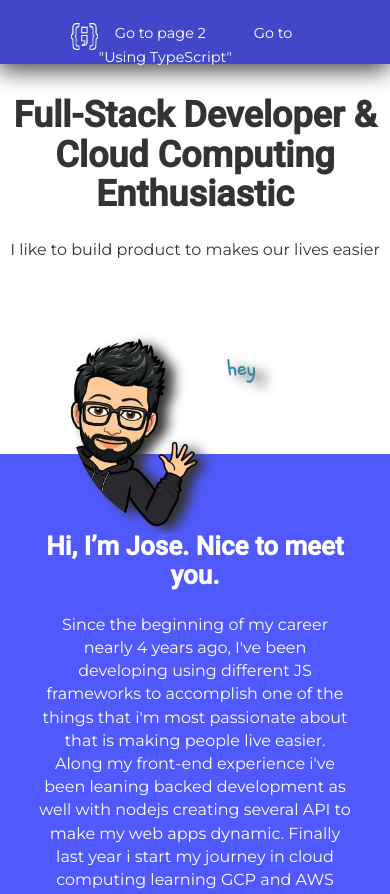
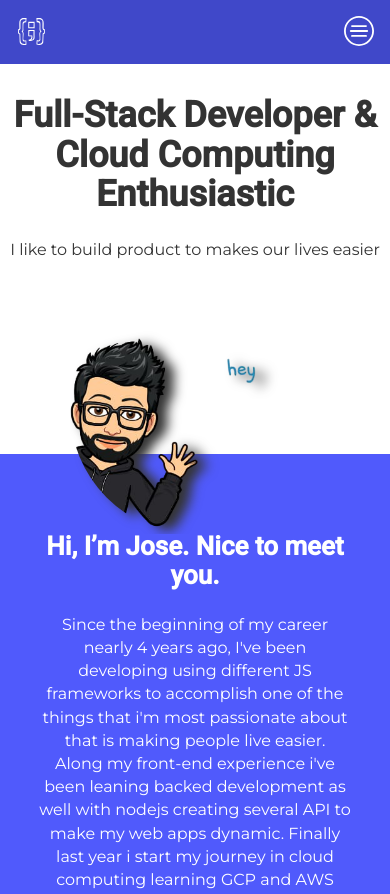
Before and after one commit to Josedav9/Josedav9.github.io, a Gatsby site: page / in a window 390 px wide. Shown: the top 894 px of the page. Built offline with nearby package versions, Linux system fonts and the light colour scheme; Gatsby itself is replaced by a stand-in of ours.

Commit message:
[UPD]: creating burger menu

```diff
--- a/src/assets/components/header.css
+++ b/src/assets/components/header.css
@@ -1,18 +1,21 @@
-@import '../styles/variables.css';
+@import "../styles/variables.css";
 
 header {
   background-color: var(--primary);
   height: 4rem;
   color: var(--white);
-  box-shadow: -1px 6px 23px 0px rgba(0,0,0,0.75);
+  box-shadow: -1px 6px 23px 0px rgba(0, 0, 0, 0.75);
 }
-
 
 .navigation {
   display: flex;
   justify-content: space-between;
   padding: 1.3rem;
   margin: 0 3rem;
+}
+
+.navigation-mobile {
+  display: none;
 }
 
 .navigation .links {
@@ -28,3 +31,51 @@ header {
 svg {
   fill: var(--secondary);
 }
+
+@media only screen and (max-width: 768px) {
+  header {
+    box-shadow: none;
+  }
+
+  .navigation {
+    display: none;
+  }
+
+  .navigation-mobile {
+    display: flex;
+    justify-content: space-between;
+  }
+
+  .mobile-logo {
+    height: 100%;
+    padding: 1rem;
+  }
+
+  .burger-button {
+    background-color: transparent;
+    border: none;
+    height: 100%;
+    padding: 1rem;
+  }
+
+  .burger-button svg {
+    fill: var(--white);
+  }
+
+  .navigation-links {
+    background-color: var(--dark);
+    z-index: 10;
+  }
+
+  .navigation-links .links {
+    display: block;
+    text-decoration: none;
+    height: 3rem;
+    padding: 1rem;
+  }
+
+  .navigation-links .links a {
+    color: white;
+    text-decoration: none;
+  }
+}
--- a/src/components/header.tsx
+++ b/src/components/header.tsx
@@ -1,14 +1,12 @@
 import { Link, useStaticQuery, graphql } from "gatsby"
 //@ts-ignore
 import Logo from "../images/logo2.inline.svg"
-import React from "react"
+//@ts-ignore
+import Burger from "../images/parrilla.inline.svg"
+import React, { useState } from "react"
 import "../assets/components/header.css"
 
-type HeaderProps = {
-  siteTitle: string
-}
-
-const Header: React.FC<HeaderProps> = ({ siteTitle }) => {
+const Header = () => {
   const data = useStaticQuery(graphql`
     query {
       placeholderImage: file(relativePath: { eq: "logo.png" }) {
@@ -21,8 +19,27 @@ const Header: React.FC<HeaderProps> = ({ siteTitle }) => {
     }
   `)
 
+  const [isOpen, setOpen] = useState(false)
+
+  const handleBurgerClick = () => {
+    setOpen(!isOpen)
+  }
+
+  const openNav = () => {
+    return (
+      <nav className="navigation-links">
+        <div className="links">
+          <Link to="/page-2/">Go to page 2</Link>
+        </div>
+        <div className="links">
+          <Link to="/using-typescript/">Go to "Using TypeScript"</Link>
+        </div>
+      </nav>
+    )
+  }
+
   return (
-    <header className="">
+    <header>
       <nav className="navigation">
         <div>
           <Logo />
@@ -36,6 +53,16 @@ const Header: React.FC<HeaderProps> = ({ siteTitle }) => {
           </Link>
         </div>
       </nav>
+
+      <div className="navigation-mobile">
+        <div className="mobile-logo">
+          <Logo />
+        </div>
+        <button onClick={handleBurgerClick} className="burger-button">
+          <Burger />
+        </button>
+      </div>
+      {isOpen ? openNav() : ""}
     </header>
   )
 }
--- a/src/components/layout.tsx
+++ b/src/components/layout.tsx
@@ -26,7 +26,7 @@ const Layout = ({ children }) => {
 
   return (
     <>
-      <Header siteTitle={data.site.siteMetadata.title} />
+      <Header />
         <main>{children}</main>
       <Footer />
     </>
```
Also changed, not shown: src/images/parrilla.inline.svg (added).
